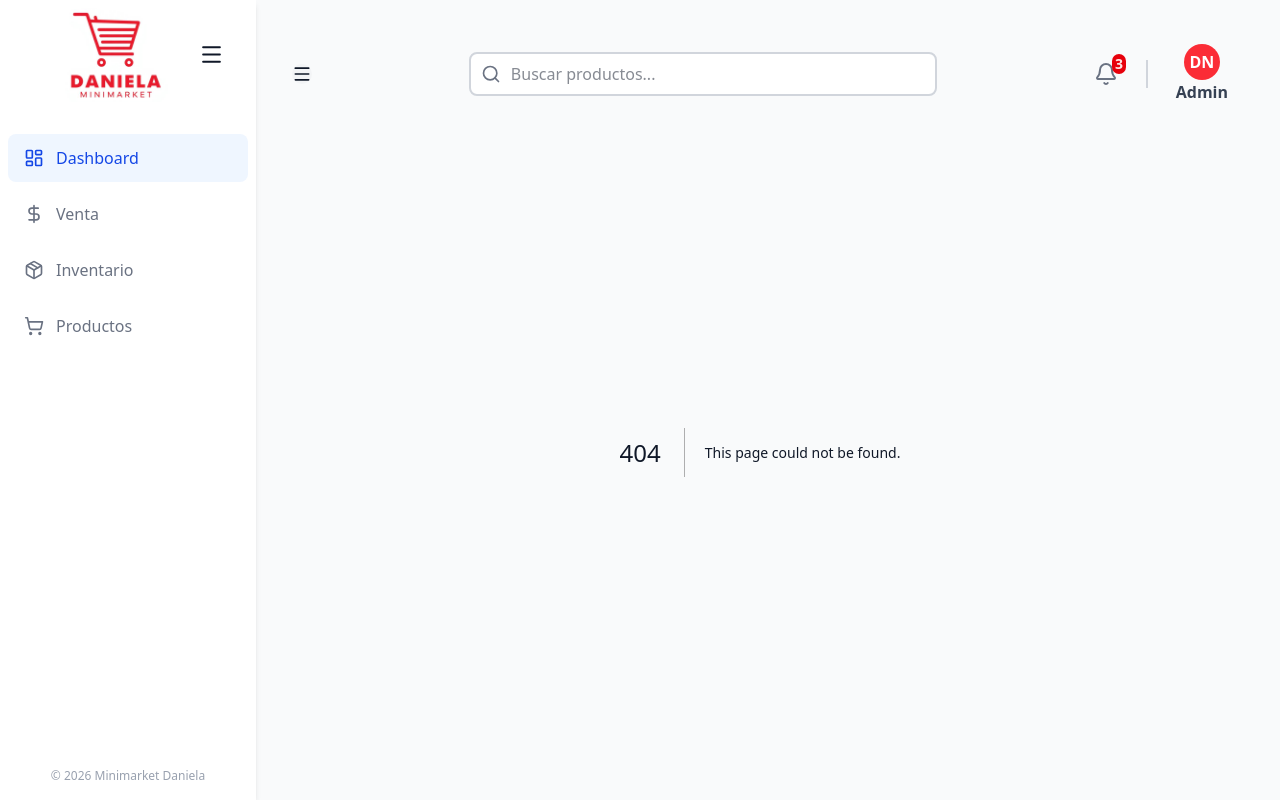
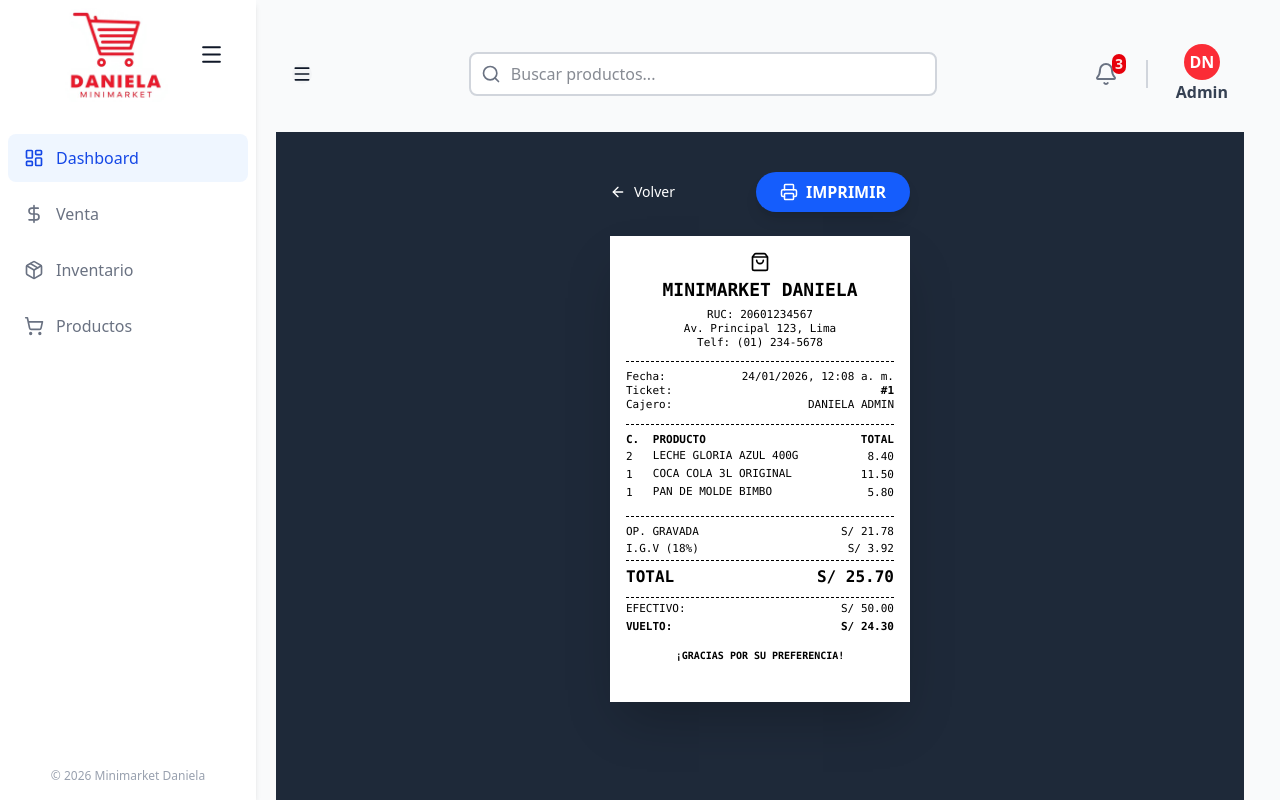
Before and after one commit to LOHAN2000/minimarket-daniela, a Next.js app: page /pos/ticket/1 in a window 1280 px wide. Before the commit this address had no page. Built offline with nearby package versions, Linux system fonts and the light colour scheme.

Commit message:
Implementando funcion de impresion de ticket

```diff
--- a/package.json
+++ b/package.json
@@ -13,6 +13,7 @@
     "next": "16.1.4",
     "react": "19.2.3",
     "react-dom": "19.2.3",
+    "react-to-print": "^3.2.0",
     "recharts": "^3.7.0",
     "sonner": "^2.0.7",
     "zustand": "^5.0.10"
--- a/src/app/pos/page.tsx
+++ b/src/app/pos/page.tsx
@@ -3,7 +3,8 @@ import { OrderSumary } from '@/components/pos/OrderSumary';
 import { POSHeader } from '@/components/pos/POSHeader'
 import { ProductGrid } from '@/components/pos/ProductGrid'
 import { useCartStore } from '@/store/useCartStore'
-import { useProductStore } from '@/store/useProductStore';
+import { useProductStore } from "@/store/useProductStore";
+import { useRouter } from "next/navigation";
 import React, { useMemo, useState } from 'react'
 import { toast, Toaster } from 'sonner';
 
@@ -13,6 +14,7 @@ export default function POSPage() {
   const { products, getProductByCode } = useProductStore();
   const [selectedCategory, setSelectedCategory] = useState("Todos");
   const [isFiltersOpen, setIsFiltersOpen] = useState(false);
+  const router = useRouter()
 
   const [searchTerm, setSearchTerm] = useState("");
   const total = useMemo(() => {
@@ -33,20 +35,33 @@ export default function POSPage() {
     }
   }
 
-  const filteredProducts = products.filter((product) => {
-    const matchCategory = selectedCategory === "Todos" || product.category === selectedCategory;
-    const lowerTerm = searchTerm.toLowerCase();
-    const matchSearch = product.name.toLowerCase().includes(lowerTerm) || product.sku.toLowerCase().includes(lowerTerm);
-    return matchCategory && matchSearch;
-  });
+  const filteredProducts = useMemo(() => {
+    return products.filter((product) => {
+      const matchCategory = selectedCategory === "Todos" || product.category === selectedCategory;
+      const lowerTerm = searchTerm.toLowerCase();
+      const matchSearch = product.name.toLowerCase().includes(lowerTerm) || product.sku.toLowerCase().includes(lowerTerm);
+      return matchCategory && matchSearch;
+    });
+  }, [products, selectedCategory, searchTerm]);
 
   const handleProcessSale = () => {
     toast.success("Venta procesada con éxito");
     clearCart();
+
+    const randomId = Math.floor(Math.random() * 9000) + 1000;
+    const ticketId = `TICKET-${randomId}`;
+
+    // 3. REDIRECCIONAR A LA RUTA DINÁMICA
+    // Pasamos el ID en la URL. Next.js lo capturará en [ticketId]
+    setTimeout(() => {
+        router.push(`/pos/ticket/${ticketId}`);
+        clearCart(); // Limpiamos el carrito antes de irnos
+    }, 500); // Un pequeño delay para que se vea la alerta
+
 }
 
   return (
-    <div className='flex flex-col h-full gap-5 w-full overflow-hidden'>
+    <div className='flex flex-col h-full gap-3 w-full overflow-hidden'>
       <Toaster position='bottom-left' richColors />
       <POSHeader onScan={handleScan} onSearchChange={setSearchTerm} onFilterClick={() => setIsFiltersOpen(!isFiltersOpen)}/>
       <div className={`transition-all duration-300 ease-in-out ${isFiltersOpen ? "max-h-20 opacity-100 mb-1" : "max-h-0 opacity-0 mb-0"}`}>
--- /dev/null
+++ b/src/app/pos/ticket/[ticketId]/page.tsx
@@ -0,0 +1,180 @@
+"use client"
+import { ArrowLeft, Printer, ShoppingBag } from 'lucide-react';
+import { useParams, useRouter } from 'next/navigation';
+import React, { useEffect, useRef, useState } from 'react'
+import { useReactToPrint } from 'react-to-print';
+
+interface TicketData {
+  id: string;
+  fecha: string;
+  items: { name: string; qty: number; price: number; sku: string}[];
+  subtotal: number;
+  igv: number;
+  total: number;
+  vuelto: number;
+  pagoCon: number;
+  cajero: string;
+}
+
+const getTicketData = (id: string): TicketData => {
+  return {
+    id: id,
+    fecha: new Date().toLocaleDateString('es-PE', { day: '2-digit', month: '2-digit', year: 'numeric', hour: '2-digit', minute: '2-digit' }),
+    items: [
+      { name: "LECHE GLORIA AZUL 400G", qty: 2, price: 4.20, sku: "77501" },
+      { name: "COCA COLA 3L ORIGINAL", qty: 1, price: 11.50, sku: "77505" },
+      { name: "PAN DE MOLDE BIMBO", qty: 1, price: 5.80, sku: "77507" },
+    ],
+    subtotal: 21.78,
+    igv: 3.92,
+    total: 25.70,
+    pagoCon: 50.00,
+    vuelto: 24.30,
+    cajero: "DANIELA ADMIN",
+  };
+};
+
+export default function Ticketpage() {
+
+  const params = useParams();
+  const router = useRouter();
+  const ticketId = params.ticketId as string;
+
+  const ticket = ticketId ? getTicketData(ticketId) : null;
+
+  const contentRef = useRef<HTMLDivElement>(null);
+
+
+  const handlePrint = useReactToPrint({
+    contentRef,
+    documentTitle: `Ticket-${ticketId}`,
+    onAfterPrint: () => {
+      router.back();
+    },
+    pageStyle: `
+      @page {
+        style: 80mm auto;
+        size: 80mm;
+        margin: 0mm;
+      }
+      @media print {
+        body{
+          -webkit-print-color-adjust: exact;
+        }
+      }`
+  });
+
+  if (!ticket) return <div className="min-h-screen flex items-center justify-center font-mono">Cargando...</div>;
+
+  return (
+    // FONDO GRIS OSCURO PARA RESALTAR EL TICKET EN PANTALLA
+    <div className="min-h-screen bg-gray-800 flex flex-col items-center py-10">
+
+      {/* BOTONES DE CONTROL (Se ocultan al imprimir) */}
+      <div className="w-full max-w-75 flex justify-between mb-6">
+        <button
+          onClick={() => router.back()}
+          className="text-white flex items-center gap-2 hover:text-gray-300 transition-colors text-sm font-medium"
+        >
+          <ArrowLeft size={16} /> Volver
+        </button>
+        <button
+          onClick={() => handlePrint()}
+          className="bg-blue-600 hover:bg-blue-500 text-white px-6 py-2 rounded-full font-bold flex items-center gap-2 shadow-lg transition-all hover:scale-105"
+        >
+          <Printer size={18} /> IMPRIMIR
+        </button>
+      </div>
+
+      <div
+        ref={contentRef}
+        id="ticket-area"
+        className="bg-white w-75 p-4 shadow-2xl text-black font-mono text-[11px] leading-tight print:shadow-none"
+      >
+
+        <div className="text-center mb-3">
+          <div className="flex justify-center mb-1">
+             {/* Icono simple o logo en blanco y negro */}
+            <ShoppingBag size={20} className="text-black"/>
+          </div>
+          <h2 className="text-lg font-bold uppercase mb-1">Minimarket Daniela</h2>
+          <p>RUC: 20601234567</p>
+          <p>Av. Principal 123, Lima</p>
+          <p>Telf: (01) 234-5678</p>
+        </div>
+
+        <div className="border-t border-dashed border-black py-2 mb-1">
+            <div className="flex justify-between">
+                <span>Fecha:</span>
+                <span>{ticket.fecha}</span>
+            </div>
+            <div className="flex justify-between">
+                <span>Ticket:</span>
+                <span className="font-bold">#{ticket.id}</span>
+            </div>
+            <div className="flex justify-between">
+                <span>Cajero:</span>
+                <span>{ticket.cajero}</span>
+            </div>
+        </div>
+
+        <div className="border-t border-dashed border-black py-2">
+            {/* Encabezados */}
+            <div className="flex font-bold mb-1">
+                <span className="w-[10%]">C.</span>
+                <span className="w-[65%]">PRODUCTO</span>
+                <span className="w-[25%] text-right">TOTAL</span>
+            </div>
+
+            <div className="flex flex-col gap-1">
+                {ticket.items.map((item, i) => (
+                    <div key={i}>
+                        <div className="flex">
+                            <span className="w-[10%] align-top">{item.qty}</span>
+                            <span className="w-[65%] uppercase leading-none">{item.name}</span>
+                            <span className="w-[25%] text-right align-top">
+                                {(item.qty * item.price).toFixed(2)}
+                            </span>
+                        </div>
+                    </div>
+                ))}
+            </div>
+        </div>
+
+        <div className="border-t border-dashed border-black mt-2 pt-2 space-y-1">
+            <div className="flex justify-between">
+                <span>OP. GRAVADA</span>
+                <span>S/ {ticket.subtotal.toFixed(2)}</span>
+            </div>
+            <div className="flex justify-between">
+                <span>I.G.V (18%)</span>
+                <span>S/ {ticket.igv.toFixed(2)}</span>
+            </div>
+
+            <div className="flex justify-between text-base font-bold border-t border-black border-dashed mt-1 pt-1">
+                <span>TOTAL</span>
+                <span>S/ {ticket.total.toFixed(2)}</span>
+            </div>
+        </div>
+
+        <div className="mt-2 pt-1 border-t border-dashed border-black space-y-1">
+            <div className="flex justify-between">
+                <span>EFECTIVO:</span>
+                <span>S/ {ticket.pagoCon.toFixed(2)}</span>
+            </div>
+            <div className="flex justify-between font-bold">
+                <span>VUELTO:</span>
+                <span>S/ {ticket.vuelto.toFixed(2)}</span>
+            </div>
+        </div>
+
+        <div className="text-center mt-4">
+            <p className="font-bold text-[10px]">¡GRACIAS POR SU PREFERENCIA!</p>
+        </div>
+
+        <div className="h-6"></div>
+      </div>
+
+    </div>
+  );
+}
--- a/src/store/useProductStore.ts
+++ b/src/store/useProductStore.ts
@@ -45,6 +45,7 @@ const initialProducts: Product[] = [
   { id: 26, name: "Ketchup Heinz", sku: "GR051", price: 5.90, stock: 65, category: "Condimentos", color: "bg-red-100" },
   { id: 27, name: "Mostaza Francesa", sku: "GR052", price: 4.50, stock: 38, category: "Condimentos", color: "bg-yellow-100" },
   { id: 28, name: "Salsa Ají Mágico", sku: "GR053", price: 3.20, stock: 92, category: "Condimentos", color: "bg-red-100" },
+  { id: 29, name: "Producto 1", sku: "749699122210", price: 3.20, stock: 92, category: "Condimentos", color: "bg-red-100" },
 ];
 
 export const useProductStore = create<ProductState>((set, get) => ({
```
Also changed, not shown: src/app/globals.css (line endings or trailing spaces), 1 other file (tests, documents, lock files or other folders).
